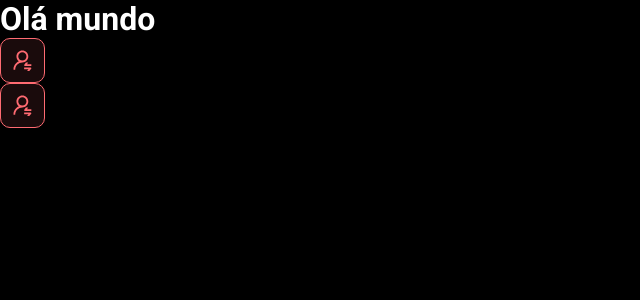
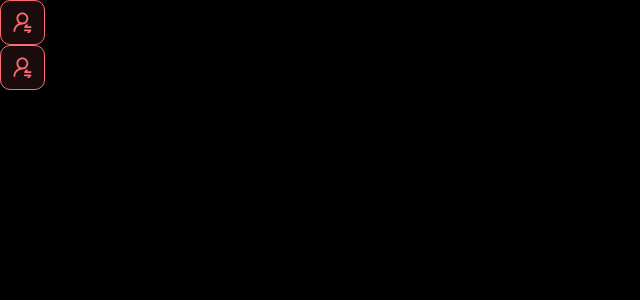
Before and after one commit to Mich4el-lim4/dsmeta, a React (Vite) app in the folder frontend/: page / in a window 1280 px wide. Shown: the top 300 px of the page, without its empty margins (0-640 px from the left). Built offline with nearby package versions, Linux system fonts and the light colour scheme.

Commit message:
second component

```diff
--- a/frontend/src/App.tsx
+++ b/frontend/src/App.tsx
@@ -1,11 +1,12 @@
 import NotificationBuntton from "./components/NotificationButton"
 
+
 function App() {
-  return(
+  return (
     <>
-    <h1>Olá mundo</h1>
-    <NotificationBuntton />
-    <NotificationBuntton />
+
+      <NotificationBuntton />
+      <NotificationBuntton />
     </>
   )
 }
```
Also changed, not shown: frontend/src/assets/img/logo.svg (added), frontend/src/components/NotificationButton/index.tsx (line endings or trailing spaces).
